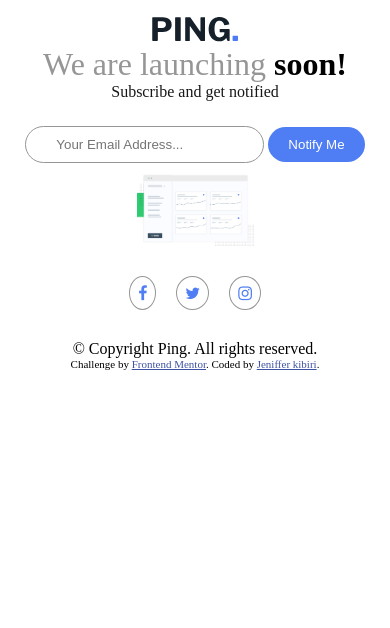
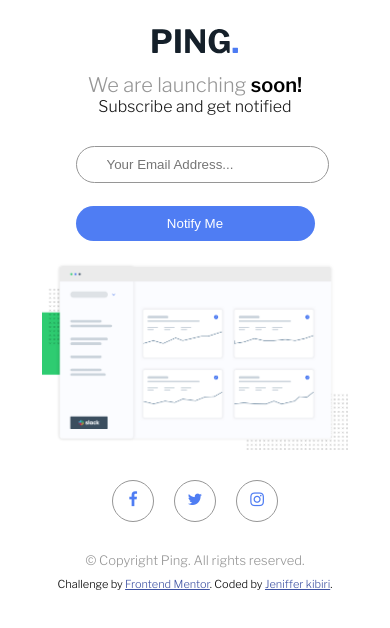
Before and after one commit to jenniekibiri/100DaysOfUI, a plain HTML site: page day06/ping-coming-soon-page-master/index.html in a window 390 px wide. Drawn offline with nearby package versions, Linux system fonts and the light colour scheme; a web font is replaced by a local one.

Commit message:
responsive design

```diff
--- a/day06/ping-coming-soon-page-master/css/style.css
+++ b/day06/ping-coming-soon-page-master/css/style.css
@@ -1,4 +1,4 @@
-@import url(https://fonts.google.com/specimen/Libre+Franklin);
+@import url("https://fonts.googleapis.com/css2?family=Libre+Franklin:wght@300;600;700&display=swap");
 *{
 margin: 0;
 }
@@ -11,10 +11,15 @@ body {
   flex-direction: column;
   align-items: center;
   margin-top: 4%;
+  padding: auto;
+}
+.logo{
+  margin-top: 8px;
+  margin-bottom: 15px;
 }
 .text {
   color: hsl(0, 0%, 59%);
-  font-size: 32px;
+  font-size: 30px;
   font-weight: 300;
 }
 .soon {
@@ -63,15 +68,27 @@ justify-content: center;
 
 }
 .icons{
-    padding: 8px;
+    padding:10px 10px;
+    height: 20px;
+    width: 20px;
     background-color: white;
     z-index: 5;
-    align-items: center;
+    margin-top: 10em;
+    display: flex;
+   justify-content: center;
+
     box-shadow: black;
     margin: 10px;
     border: hsl(0, 0%, 59%) solid 1px;
     color:hsl(223, 87%, 63%) ;
     border-radius: 50%;
+}
+
+.footer{
+  color:hsl(0, 0%, 59%);
+  margin-bottom: 5px;
+  font-size: 13px;
+
 }
 .attribution {
   font-size: 11px;
@@ -80,3 +97,50 @@ justify-content: center;
 .attribution a {
   color: hsl(228, 45%, 44%);
 }
+/* media queries */
+@media (max-width:768px) {
+  .call-to-action{
+    margin-top: 5px;
+    margin: 10px auto;
+    padding: 10px auto;
+}
+  .input{
+
+    padding: 10px 30px;
+    border-radius: 40px;
+    border: hsl(0, 0%, 59%) solid 1px;
+    width: 80%;
+    display: flex;
+    margin-bottom: 10%;
+    justify-content: center;
+}
+.button{
+padding: 10px 30px;
+border: none;
+display: flex;
+justify-content: center;
+width: 100%;
+border-radius: 30px;
+color: white;
+text-align: center;
+background-color:hsl(223, 87%, 63%);
+}
+.image{
+  height: auto;
+  width: 80%;
+
+}
+.main {
+  display: flex;
+  flex-direction: column;
+  align-items: center;
+  margin-top: 4%;
+  padding:4px;
+}
+
+.text {
+  color: hsl(0, 0%, 59%);
+  font-size: 20px;
+  font-weight: 300;
+}
+}
--- a/day06/ping-coming-soon-page-master/index.html
+++ b/day06/ping-coming-soon-page-master/index.html
@@ -17,7 +17,7 @@
   <body>
     <section class="main">
       <div class="header">
-        <img src="./images/logo.svg" alt="...logo" />
+        <img class="logo" src="./images/logo.svg" alt="...logo" />
       </div>
       <div class="content">
         <h2 class="text">We are launching <span class="soon">soon!</span></h2>
```
